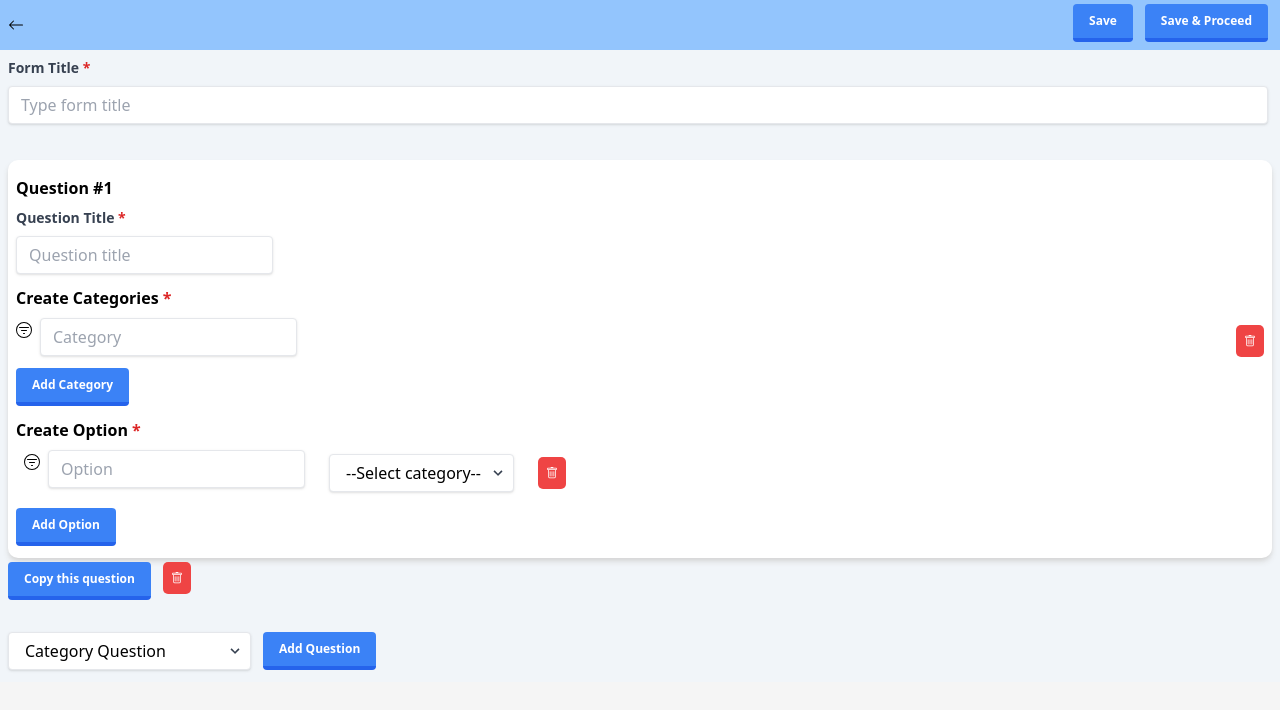
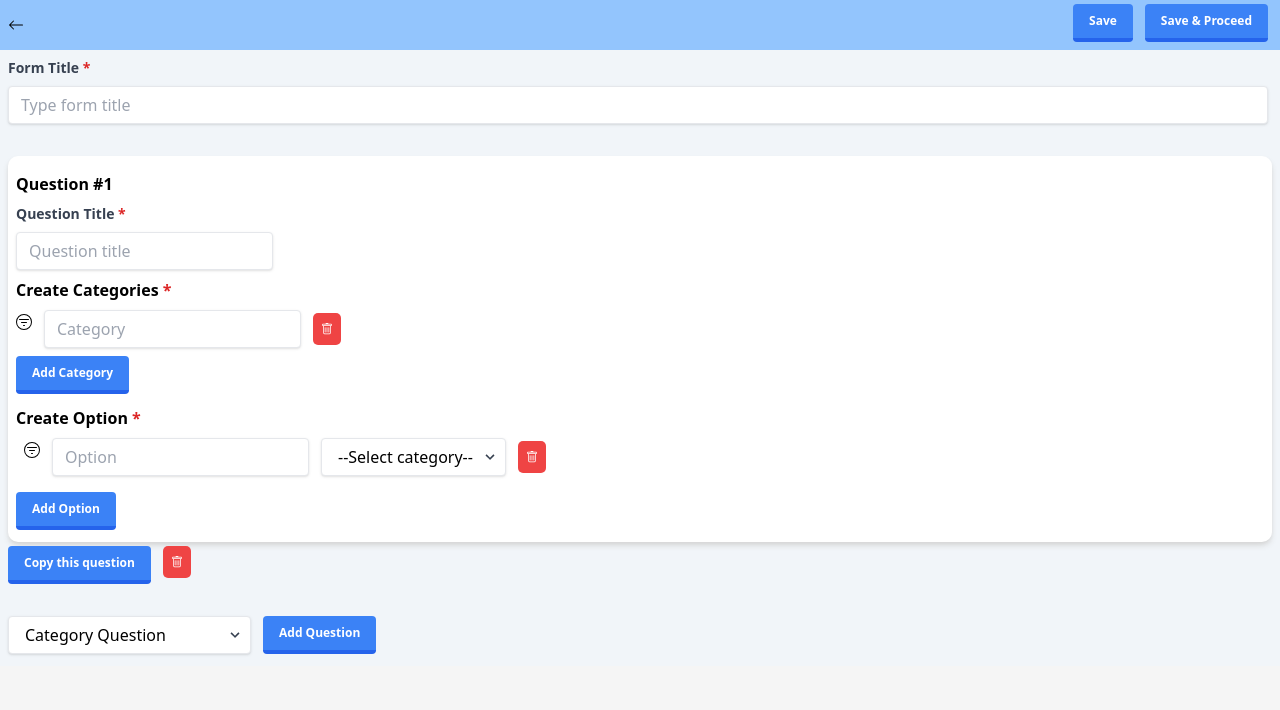
Before and after one commit to piyushAgrawal44/uFormBuilder-frontend, a React (Create React App) app: page /new/form in a window 1280 px wide. Shown: the top 710 px of the page. Built offline with nearby package versions, Linux system fonts and the light colour scheme.

Commit message:
ui fixes

```diff
--- a/src/components/subcomponents/CloseButton.js
+++ b/src/components/subcomponents/CloseButton.js
@@ -3,7 +3,7 @@ import React from 'react'
 export default function Button(props) {
     return (
         <>
-            <button className='bg-red-500 mb-1 px-2 h-8 rounded-[5px] text-white' onClick={props.onclick}>
+            <button className='bg-red-500 mb-2 px-2 h-8 rounded-[5px] text-white' onClick={props.onclick}>
                 <svg xmlns="http://www.w3.org/2000/svg" width="12" height="12" fill="currentColor" className="bi bi-trash" viewBox="0 0 16 16">
                     <path d="M5.5 5.5A.5.5 0 0 1 6 6v6a.5.5 0 0 1-1 0V6a.5.5 0 0 1 .5-.5m2.5 0a.5.5 0 0 1 .5.5v6a.5.5 0 0 1-1 0V6a.5.5 0 0 1 .5-.5m3 .5a.5.5 0 0 0-1 0v6a.5.5 0 0 0 1 0z" />
                     <path d="M14.5 3a1 1 0 0 1-1 1H13v9a2 2 0 0 1-2 2H5a2 2 0 0 1-2-2V4h-.5a1 1 0 0 1-1-1V2a1 1 0 0 1 1-1H6a1 1 0 0 1 1-1h2a1 1 0 0 1 1 1h3.5a1 1 0 0 1 1 1zM4.118 4 4 4.059V13a1 1 0 0 0 1 1h6a1 1 0 0 0 1-1V4.059L11.882 4zM2.5 3h11V2h-11z" />
--- a/src/components/subcomponents/DragCategories.js
+++ b/src/components/subcomponents/DragCategories.js
@@ -33,9 +33,9 @@ function DragCategories(props) {
     return (
         <>
             <div className={` ${isOver ? 'bg-pink-100' : ''}`} ref={drop}>
-                <div className={`flex justify-between items-center ${isDragging ? 'bg-slate-100' : ''}`} ref={drag}>
+                <div className={`flex gap-2 items-center ${isDragging ? 'bg-slate-100' : ''}`} ref={drag}>
                     <div className='flex  gap-2'>
-                        <svg xmlns="http://www.w3.org/2000/svg" width="16" height="16" fill="currentColor" class="mt-1 bi bi-filter-circle" viewBox="0 0 16 16">
+                        <svg xmlns="http://www.w3.org/2000/svg" width="16" height="16" fill="currentColor" class="mt-1 mr-1 bi bi-filter-circle shrink-0" viewBox="0 0 16 16">
                             <path d="M8 15A7 7 0 1 1 8 1a7 7 0 0 1 0 14m0 1A8 8 0 1 0 8 0a8 8 0 0 0 0 16" />
                             <path d="M7 11.5a.5.5 0 0 1 .5-.5h1a.5.5 0 0 1 0 1h-1a.5.5 0 0 1-.5-.5m-2-3a.5.5 0 0 1 .5-.5h5a.5.5 0 0 1 0 1h-5a.5.5 0 0 1-.5-.5m-2-3a.5.5 0 0 1 .5-.5h9a.5.5 0 0 1 0 1h-9a.5.5 0 0 1-.5-.5" />
                         </svg>
--- a/src/components/subcomponents/DragCategoryOptionMapping.js
+++ b/src/components/subcomponents/DragCategoryOptionMapping.js
@@ -45,12 +45,12 @@ function DragCategoryOptionMapping(props) {
         <>
             <div  className={` ${isOver ? 'bg-pink-100' : ''} p-2`} ref={drop}>
                 <div className={`flex gap-2 ${isDragging ? 'bg-slate-100' : ''}`} ref={drag}>
-                    <svg xmlns="http://www.w3.org/2000/svg" width="16" height="16" fill="currentColor" className="mt-1 bi bi-filter-circle" viewBox="0 0 16 16">
+                    <svg xmlns="http://www.w3.org/2000/svg" width="16" height="16" fill="currentColor" className="mt-1 mr-1 bi bi-filter-circle shrink-0" viewBox="0 0 16 16">
                         <path d="M8 15A7 7 0 1 1 8 1a7 7 0 0 1 0 14m0 1A8 8 0 1 0 8 0a8 8 0 0 0 0 16" />
                         <path d="M7 11.5a.5.5 0 0 1 .5-.5h1a.5.5 0 0 1 0 1h-1a.5.5 0 0 1-.5-.5m-2-3a.5.5 0 0 1 .5-.5h5a.5.5 0 0 1 0 1h-5a.5.5 0 0 1-.5-.5m-2-3a.5.5 0 0 1 .5-.5h9a.5.5 0 0 1 0 1h-9a.5.5 0 0 1-.5-.5" />
                     </svg>
 
-                    <div className="flex items-center gap-5">
+                    <div className="flex items-center gap-2">
 
                         <Input type="text" name="option" placeholder="Option" value={props.ele} onchange={(e) => props.handleOptionChange(props.currentElementIndex, e.target.value)} />
 
--- a/src/components/subcomponents/Input.js
+++ b/src/components/subcomponents/Input.js
@@ -4,7 +4,7 @@ export default function Input(props) {
     return (
         <>
             <div className='mb-2 mr-1'>
-                <input ref={props.eleRef} type={props.type} className='mb-1 shadow appearance-none border rounded w-full py-2 px-3 text-gray-700 leading-tight  focus:shadow-outline focus:outline-blue-400' name={props.name} id={props.id} placeholder={props.placeholder} value={props.value} onChange={props.onchange}  />
+                <input ref={props.eleRef} type={props.type} className='shadow appearance-none border rounded w-full py-2 px-3 text-gray-700 leading-tight  focus:shadow-outline focus:outline-blue-400' name={props.name} id={props.id} placeholder={props.placeholder} value={props.value} onChange={props.onchange}  />
             </div>
         </>
     )
--- a/src/components/subcomponents/Select.js
+++ b/src/components/subcomponents/Select.js
@@ -3,7 +3,7 @@ import React from 'react'
 export default function Select(props) {
     return (
         <>
-            <div className="inline-block relative mb-1 mr-1">
+            <div className="inline-block relative mr-1 mb-2 ">
                 <select className="block appearance-none w-full bg-white border px-4 py-2 pr-8 rounded shadow leading-tight focus:outline-blue-400 focus:shadow-outline" onChange={props.onchange} value={props.selected}>
                     <option value="">{props.text}</option>
                     {
```
